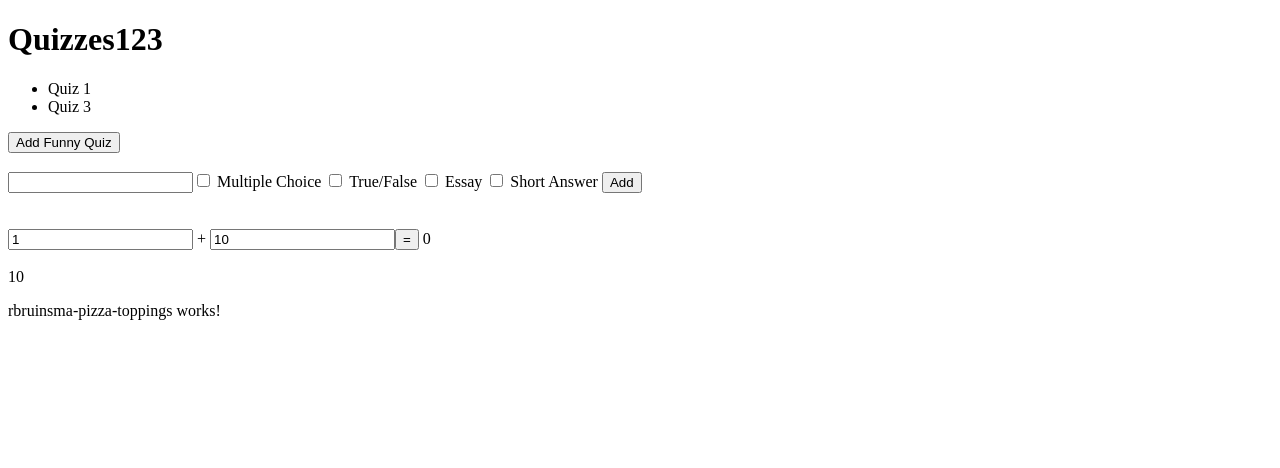
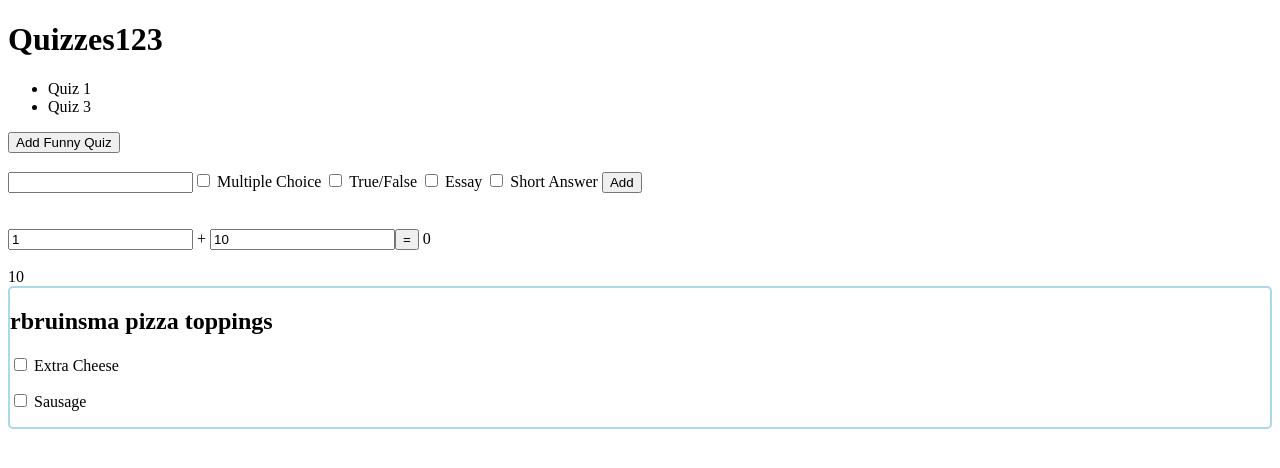
Before and after one commit to 2018-spring-mjs-th/week-two-a, an Angular app: page / in a window 1280 px wide. Shown: the top 468 px of the page. Built offline with nearby package versions, Linux system fonts and the light colour scheme.

Commit message:
added toppings with checkboxes to component.html and css box around it

```diff
--- a/src/app/rbruinsma-pizza-toppings/rbruinsma-pizza-toppings.component.css
+++ b/src/app/rbruinsma-pizza-toppings/rbruinsma-pizza-toppings.component.css
@@ -0,0 +1,4 @@
+#toppingsBox {
+    border: 2px solid lightblue;
+    border-radius: 5px;
+}
--- a/src/app/rbruinsma-pizza-toppings/rbruinsma-pizza-toppings.component.html
+++ b/src/app/rbruinsma-pizza-toppings/rbruinsma-pizza-toppings.component.html
@@ -1,3 +1,10 @@
-<p>
-  rbruinsma-pizza-toppings works!
-</p>
+<div id="toppingsBox">
+  <h2> rbruinsma pizza toppings </h2>
+
+  <span *ngFor="let tt of toppingTypes"><p>
+    <label>
+        <input type='checkbox' [(ngModel)]='tt.checked' />
+        {{ tt.name }}
+    </label></p>
+  </span>
+</div>
```
